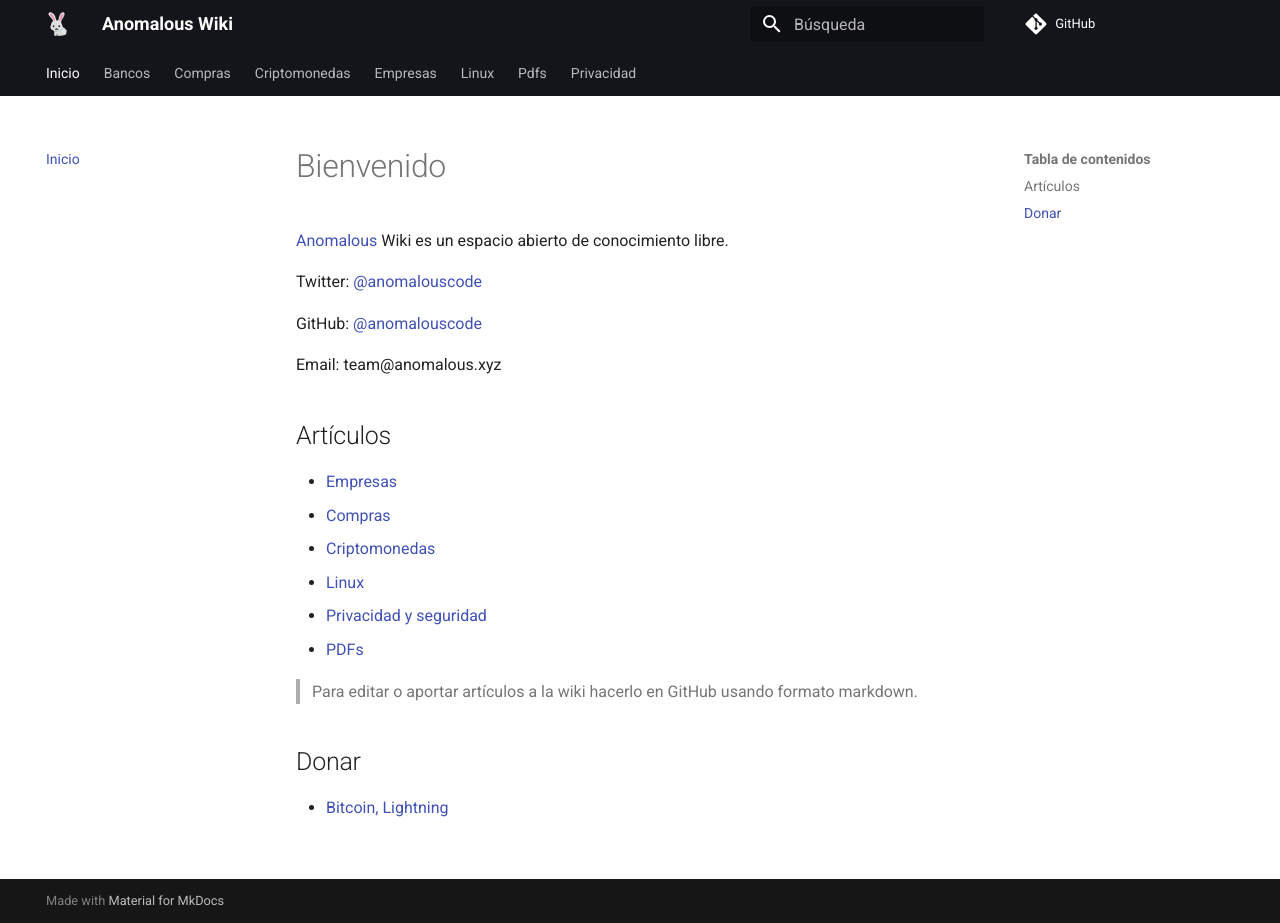
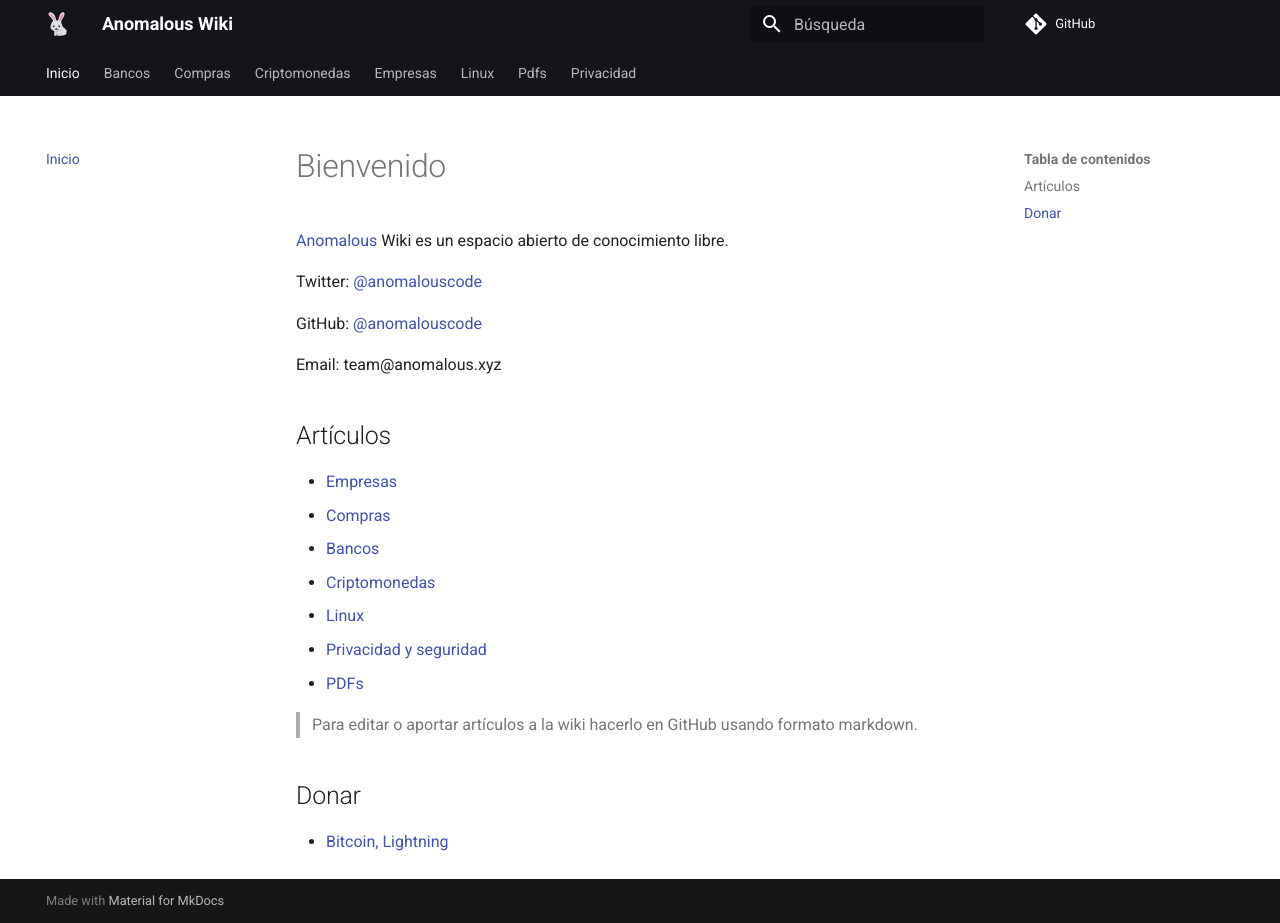
Before and after one commit to anomalouscode/wiki, an MkDocs documentation site: the page built from docs/index.md, in a window 1280 px wide and 923 px high. Built offline with MkDocs 1.6.1 and Material for MkDocs 9.7.7, drawn with Linux system fonts in a browser that asks for light colours; comment, search, counter and statistics services are not loaded.

Commit message:
Update index.md

```diff
--- a/docs/index.md
+++ b/docs/index.md
@@ -16,6 +16,7 @@ Email: team@anomalous.xyz
 
 - [Empresas](empresas/)
 - [Compras](compras/)
+- [Bancos](bancos/)
 - [Criptomonedas](criptomonedas/)
 - [Linux](linux/)
 - [Privacidad y seguridad](privacidad/)
```
